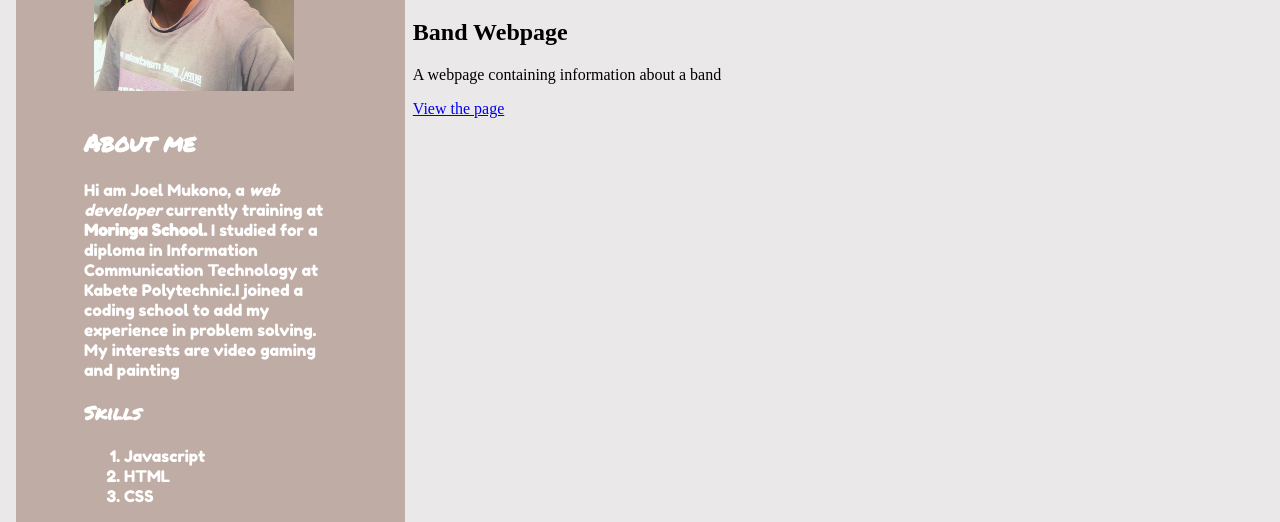
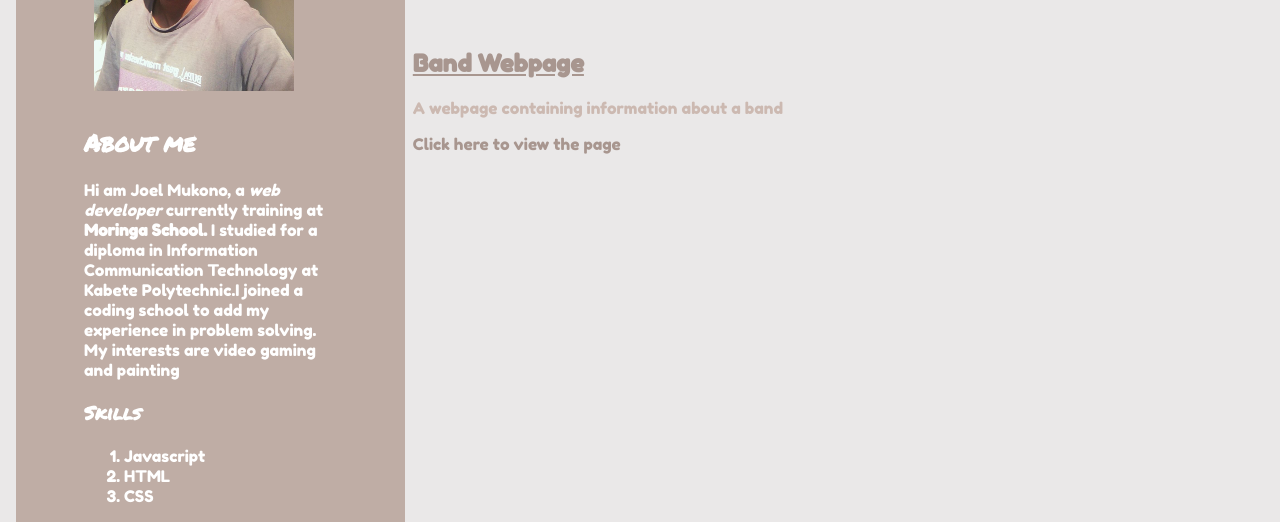
Before and after one commit to Joelmukono/IP_portfolio_landing_page, a plain HTML site: page index.html in a window 1280 px wide. Shown: the part 270-792 px from the top of the page. Drawn offline with Linux system fonts and the light colour scheme.

Commit message:
add styling to the first project listed

```diff
--- a/css/styles.css
+++ b/css/styles.css
@@ -66,7 +66,24 @@ body{
   color:#ccb9b1;
 }
 .project li{
-  padding-left::10px;
+  padding:10px;
   list-style-type: none;
 
 }
+.project li h2{
+  font-family:'Fredoka One', cursive;
+  color:#a8968f;
+  text-decoration:underline;
+}
+
+.project li p{
+  font-family:'Fredoka One', cursive;
+  color:#ccb9b1;
+}
+.project li a{
+  font-family:'Fredoka One', cursive;
+  color:#a8968f;
+}
+.project li a:link{
+  text-decoration: none;
+}
--- a/index.html
+++ b/index.html
@@ -53,7 +53,7 @@
       <ul class="project">
         <li><h2>Band Webpage</h2>
           <p>A webpage containing information about a band</p>
-          <a href="https://joelmukono.github.io/band/">View the page</a>
+          <a href="https://joelmukono.github.io/band/">Click here to view the page</a>
         </li>
       </ul>
 
```
